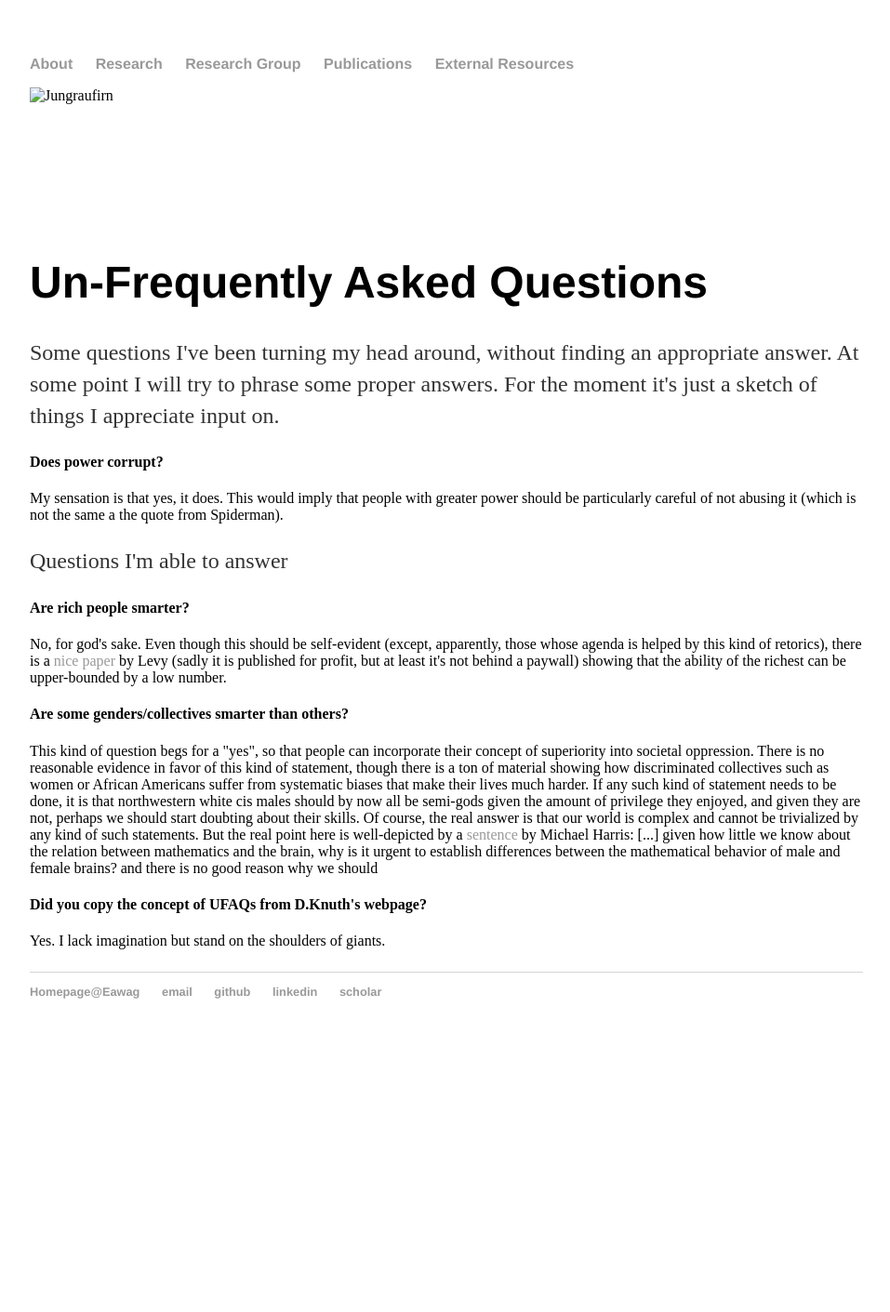
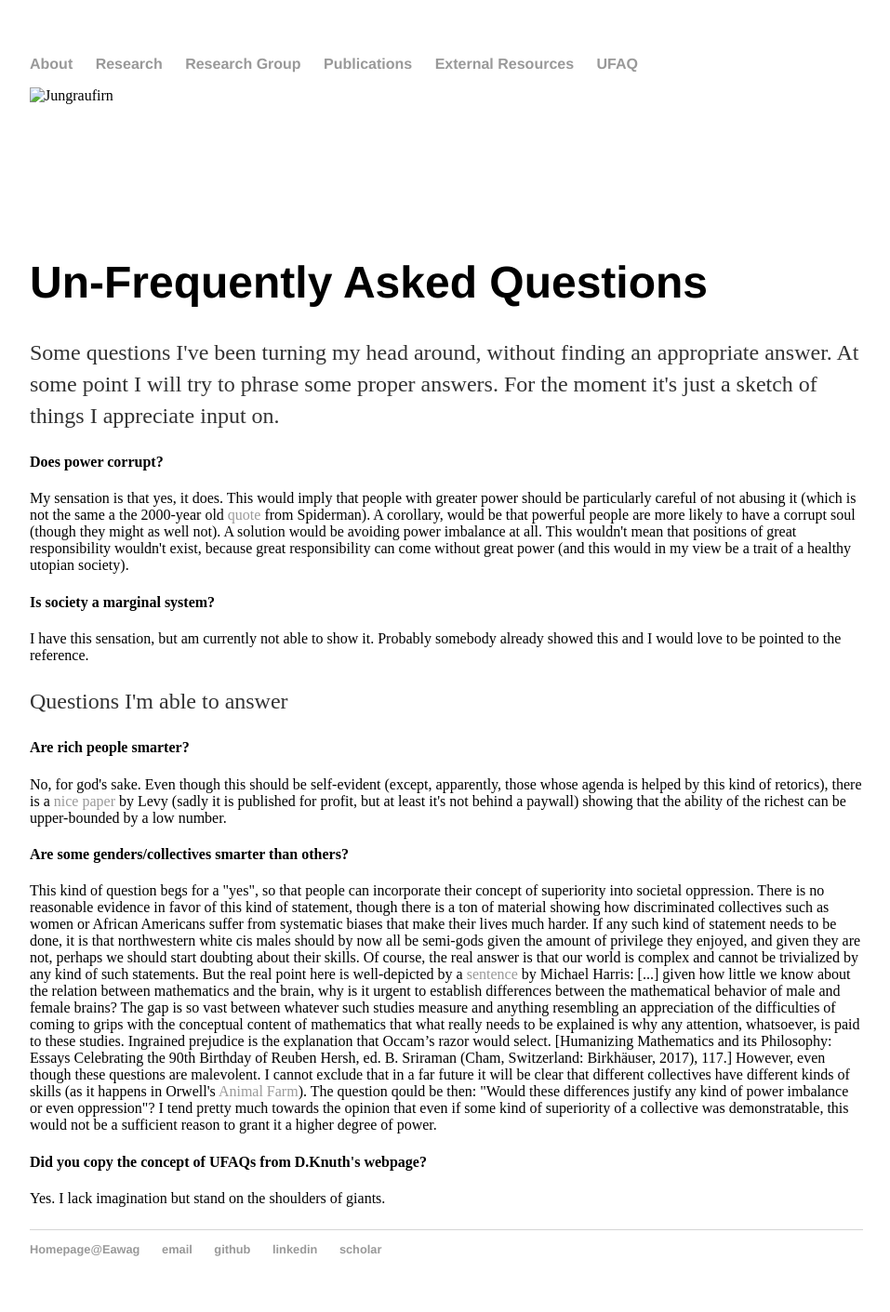
Before and after one commit to mbaityje/mbaityje.github.io, a Jekyll site: the page built from ufaq/index.html, in a window 1280 px wide. Shown: the whole page at 93% size, without its empty margins (160-1117 px from the left). Built offline with Jekyll 4.4.1, drawn with Linux system fonts in a browser that asks for light colours; before the commit the page ends 1134 px from its top, so only the background shows below that.

Commit message:
Uncommenting UFAQ

```diff
--- a/_layouts/default.html
+++ b/_layouts/default.html
@@ -13,7 +13,7 @@
 	        		<li><a href="/group">Research Group</a></li>
 	        		<li><a href="/publications">Publications</a></li>
 	        		<li><a href="/external">External Resources</a></li>
-	        		<!-- <li><a href="/ufaq">UFAQ</a></li> -->
+	        		<li><a href="/ufaq">UFAQ</a></li>
 	        		<!-- <li><a href="/contact">Contact</a></li> -->
 	        		<!-- <li><a href="/openings">Openings</a></li> -->
 					<!-- <li><a href="/blog">Blog</a></li> -->
--- a/ufaq/index.html
+++ b/ufaq/index.html
@@ -9,7 +9,10 @@ title: UFAQ
 	  Some questions I've been turning my head around, without finding an appropriate answer.
 	  At some point I will try to phrase some proper answers. For the moment it's just a sketch of things I appreciate input on.
 		<h4>Does power corrupt?</h4>
-		My sensation is that yes, it does. This would imply that people with greater power should be particularly careful of not abusing it (which is not the same a the quote from Spiderman).
+		My sensation is that yes, it does. This would imply that people with greater power should be particularly careful of not abusing it (which is not the same a the 2000-year old <a href="https://en.wikipedia.org/wiki/With_great_power_comes_great_responsibility"> quote</a> from Spiderman). A corollary, would be that powerful people are more likely to have a corrupt soul (though they might as well not). A solution would be avoiding power imbalance at all. This wouldn't mean that positions of great responsibility wouldn't exist, because great responsibility can come without great power (and this would in my view be a trait of a healthy utopian society).
+
+		<h4>Is society a marginal system?</h4>
+		I have this sensation, but am currently not able to show it. Probably somebody already showed this and I would love to be pointed to the reference.
 	</p>
 	<p>
 	  Questions I'm able to answer
@@ -23,12 +26,10 @@ title: UFAQ
 
 		But the real point here is well-depicted by a <a href="https://magazine.scienceforthepeople.org/vol22-1/science-wars-the-next-generation/">sentence</a> by Michael Harris:
 		<it>
-		[...] given how little we know about the relation between mathematics and the brain, why is it urgent to establish differences between the mathematical behavior of male and female brains?
+		[...] given how little we know about the relation between mathematics and the brain, why is it urgent to establish differences between the mathematical behavior of male and female brains? The gap is so vast between whatever such studies measure and anything resembling an appreciation of the difficulties of coming to grips with the conceptual content of mathematics that what really needs to be explained is why any attention, whatsoever, is paid to these studies. Ingrained prejudice is the explanation that Occam’s razor would select. [Humanizing Mathematics and its Philosophy: Essays Celebrating the 90th Birthday of Reuben Hersh, ed.  B. Sriraman (Cham, Switzerland: Birkhäuser, 2017), 117.]
 		</it>
 
-
-
-		and there is no good reason why we should
+		However, even though these questions are malevolent. I cannot exclude that in a far future it will be clear that different collectives have different kinds of skills (as it happens in Orwell's <a href="https://en.wikipedia.org/wiki/Animal_Farm"> Animal Farm</a>). The question qould be then: "Would these differences justify any kind of power imbalance or even oppression"? I tend pretty much towards the opinion that even if some kind of superiority of a collective was demonstratable, this would not be a sufficient reason to grant it a higher degree of power.
 
 		<h4>Did you copy the concept of UFAQs from D.Knuth's webpage?</h4>
 		Yes. I lack imagination but stand on the shoulders of giants.
```
Also changed, not shown: other/index.html (deleted, +0 -26 lines).
